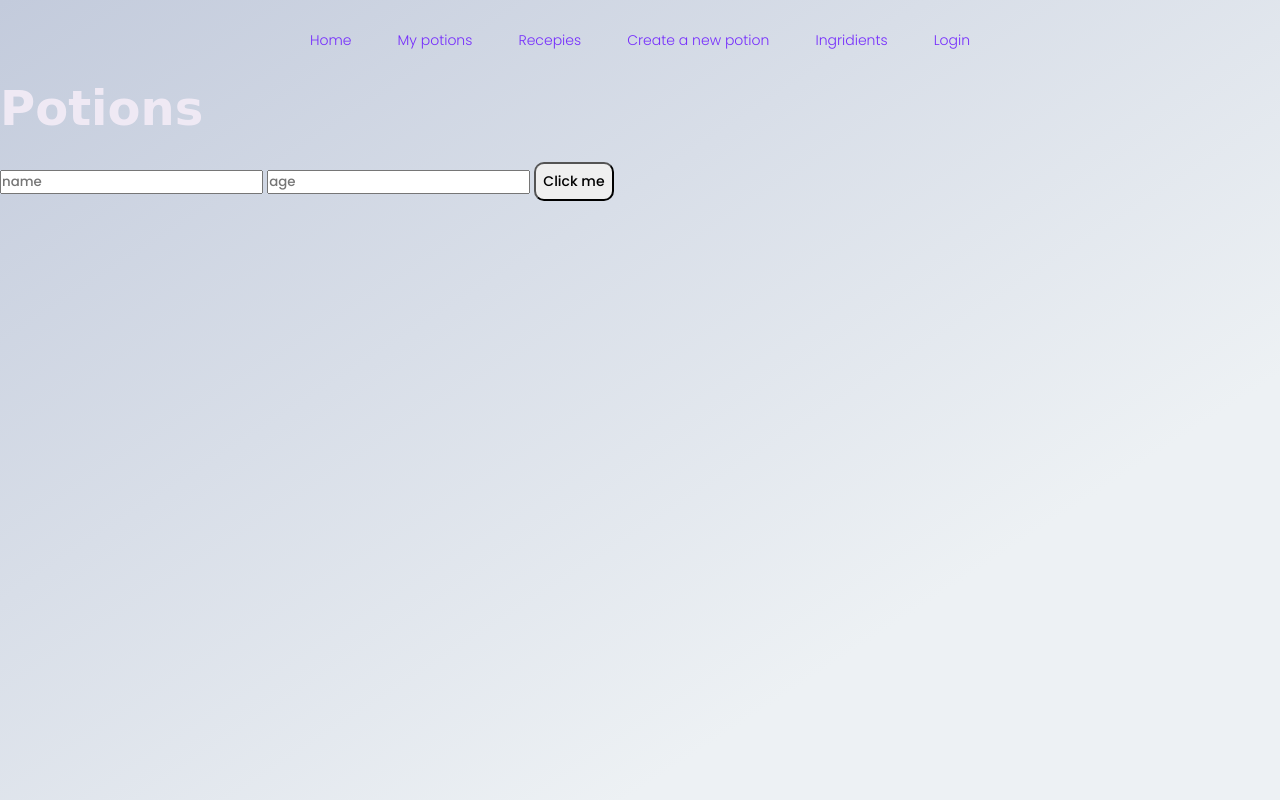
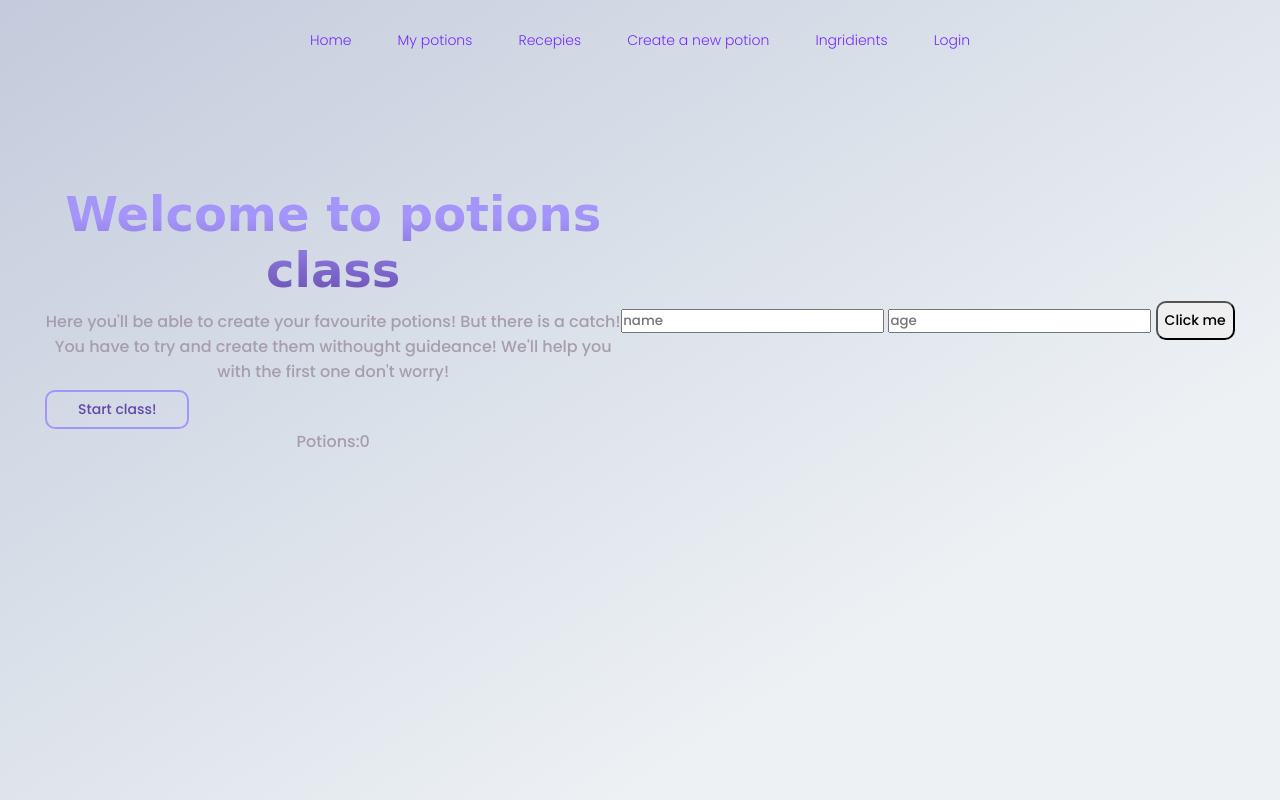
Before and after one commit to stephie-r/make_a_potion, a plain HTML site: page index.html in a window 1280 px wide. Drawn offline with Linux system fonts and the light colour scheme; a web font is replaced by a local one.

Commit message:
light_mode

```diff
--- a/css/style.css
+++ b/css/style.css
@@ -1,63 +1,62 @@
 /**************RESET*************/
-*{
+* {
   margin: 0%;
   padding: 0%;
   list-style: none;
   text-decoration: none;
   box-sizing: border-box;
-    font-family: 'Poppins', sans-serif;
+  font-family: "Poppins", sans-serif;
 }
 /********BODY******/
-body{
+body {
   height: 100vh;
-  width:100%;
+  width: 100%;
 }
-h1{
-  font-family: 'Milonga', cursive;
+h1 {
+  font-family: "Milonga", cursive;
   font-size: 48px;
   -webkit-background-clip: text;
   -webkit-text-fill-color: transparent;
-  background-color: #5078f2;
-  background-image: linear-gradient(315deg, #5078f2 0%, #efe9f4 74%);
+  background-color: #6247aa;
+  background-image: linear-gradient(360deg, #6247aa 0%, #a594f9 74%);
   padding: 0% 0% 2% 0%;
 }
 
-body.back-index{
+body.back-index {
   height: 100vh;
   width: 100%;
   background-image: linear-gradient(147deg, #c3cbdc 0%, #edf1f4 74%);
   background-position: center;
-
 }
 /*******NAVIGATION******/
-.nav-s{
+.nav-s {
   display: flex;
   align-items: center;
   justify-content: space-between;
   padding: 40px 5%;
   height: 50px;
 }
-.nav-s ul{
+.nav-s ul {
   display: flex;
   justify-content: center;
   width: 100%;
 }
 
-.nav-s ul li{
+.nav-s ul li {
   display: inline-block;
   padding: 4px 2%;
-  font-weight:300;
+  font-weight: 300;
   font-size: 14px;
 }
-.nav-s ul li a{
+.nav-s ul li a {
   color: rgb(118, 46, 252);
 }
 
-.nav-s ul li  :hover{
+.nav-s ul li :hover {
   color: #141414;
 }
 
-main{
+main {
   padding: -20% 10% 0% 10%;
   display: flex;
   align-items: center;
@@ -66,19 +65,19 @@ main{
 }
 
 /********HOMEPAGE CSS*********/
-.center_txt_home{
+.center_txt_home {
   align-items: center;
   width: 45%;
   font-size: 1.75rem;
 }
 
-.center_txt_home h1{
+.center_txt_home h1 {
   text-align: center;
 }
 .center_txt_home p {
   text-align: center;
   font-size: 1rem;
-  color: rgb(218, 225, 231);
+  color: rgb(167, 157, 172);
 }
 /*********BUTTONS CUSTOM**********/
 button {
@@ -91,15 +90,16 @@ button {
 button.cta {
   background-color: #2ecc7000;
   border-width: 2px;
-  border-color: #FBB605;
-  color: #FBB605;
+  border-color: #A594F9;
+  color: #6247AA;
   width: 25%;
+  border-style:solid;
 }
 
-button.cta:hover{
+button.cta:hover {
   border-color: transparent;
-  background-color: #d19706;
-  color: rgb(26, 26, 26);
+  background-color: #A594F9;
+  color: rgb(231, 231, 231);
 }
 
 button.cta-inactive {
--- a/index.html
+++ b/index.html
@@ -21,12 +21,25 @@
             <li><a href="links/login/login.html">Login</a></li>
         </ul>
     </header>
-    <h1>Potions</h1>
+    <main>
+        <div class="center_txt_home">
+            <h1>Welcome to potions class</h1>
+            <p>Here you'll be able to create your favourite potions! But there is a catch! You have to try and create
+                them withought guideance! We'll help you with the first one don't worry!</p>
+            <button class="cta">Start class!</button>
+            <br>
+            <p>
+                <label for="">Potions:</label><label for="" id="potion_quantity">0</label>
+            </p>
+        </div>
+    <div>
     <form>
         <input type='text' placeholder="name" id='name'>
         <input type='number' placeholder="age" id='number'>
         <button id='button' type='submit'>Click me</button>
-
+    </form>
+    </div>
+    </main>
     <script src="js/main.js"></script>
 </body>
 </html>
```
Lines whose indentation alone changed are shown as unchanged.
